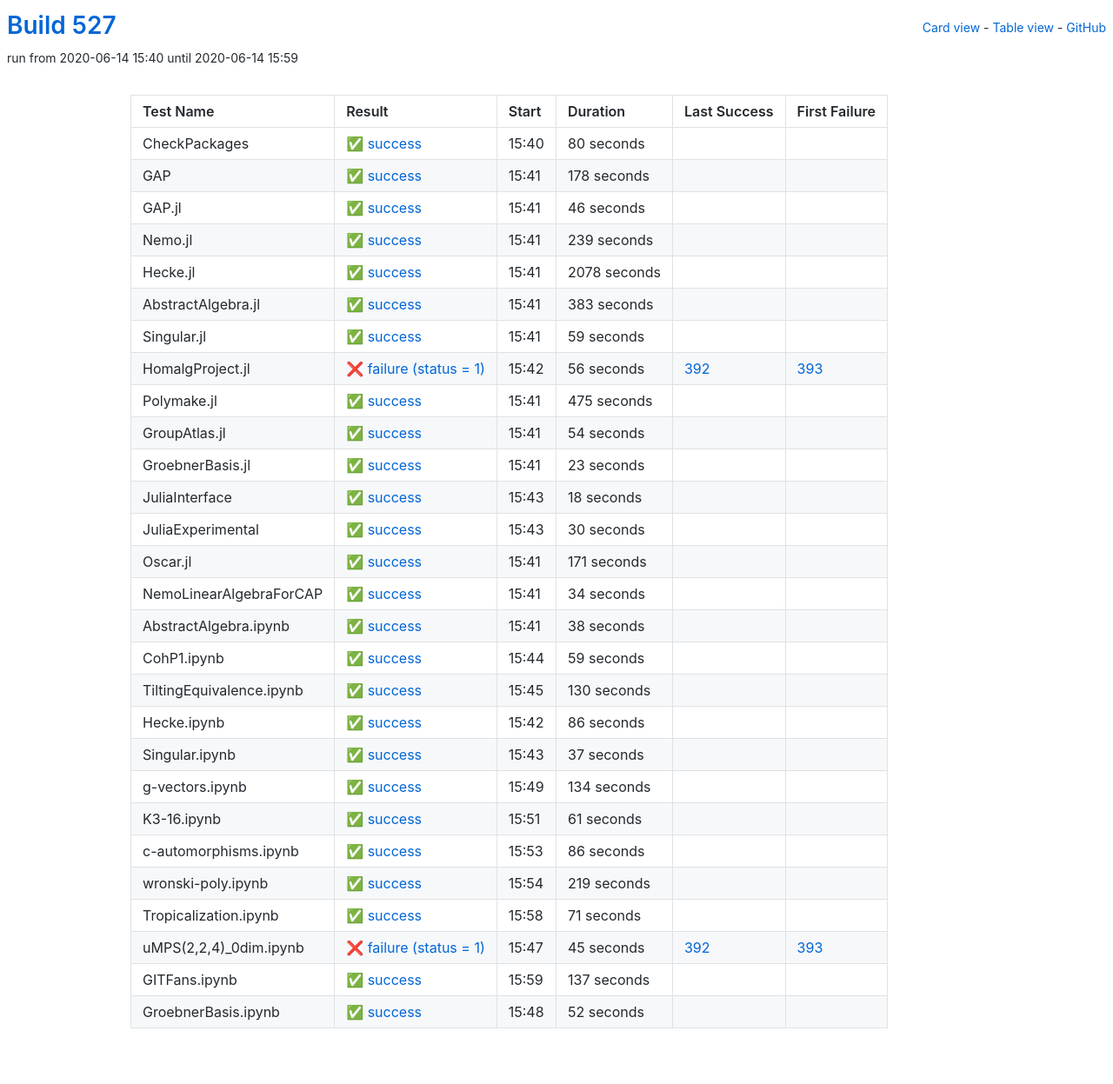
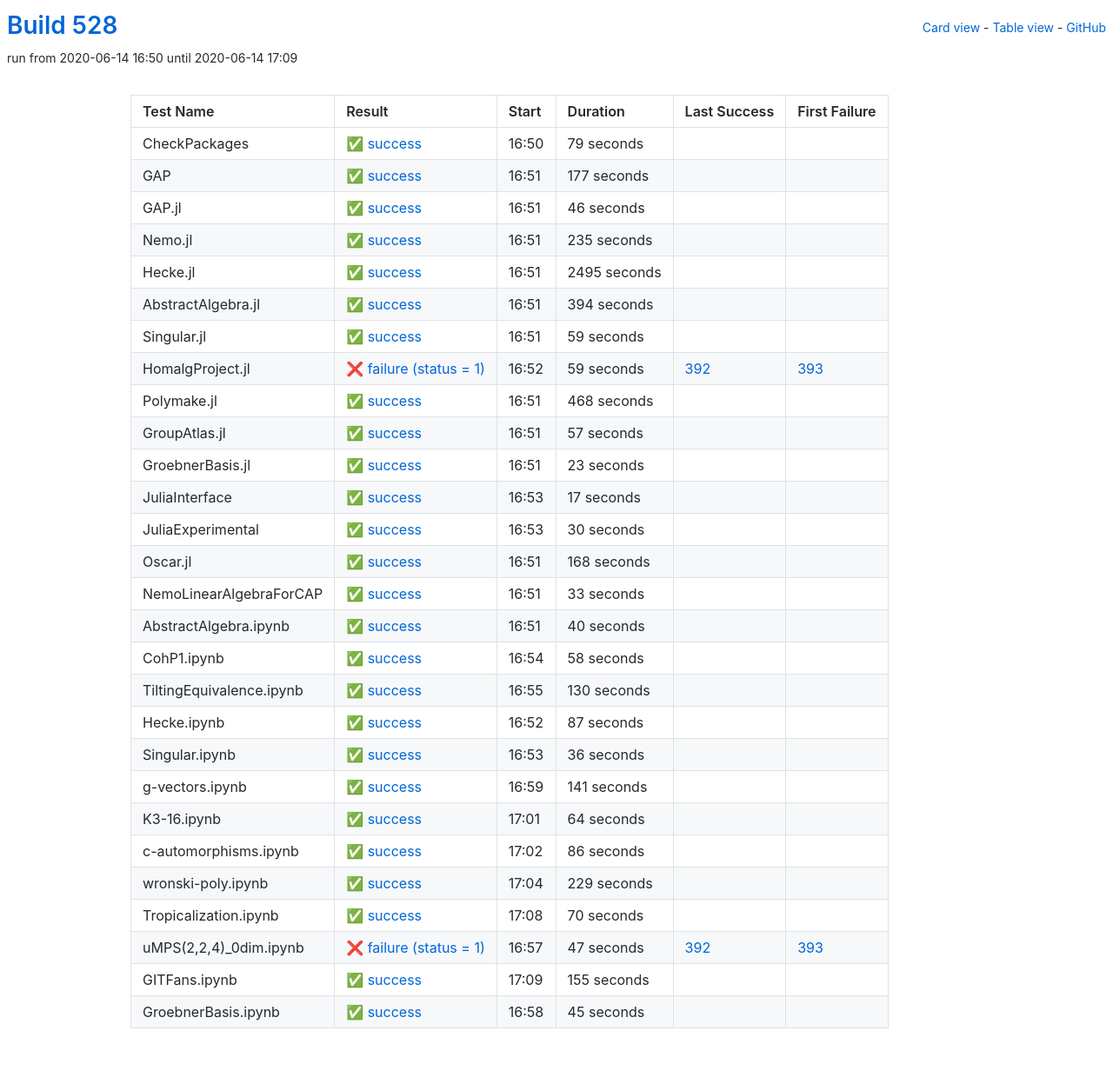
Before and after one commit to oscar-system/oscar-ci-status-1.4, a Jekyll site: the page built from table.html, in a window 1280 px wide. Shown: the whole page at 87% size. Built offline with Jekyll 4.4.1, drawn with Linux system fonts in a browser that asks for light colours.

Commit message:
Build #528

```diff
--- a/_data/ci.yml
+++ b/_data/ci.yml
@@ -1,6 +1,6 @@
 ---
-build: 527
-build_url: https://oscarci.mathematik.uni-kl.de/job/oscar-julia-1.4/527/
+build: 528
+build_url: https://oscarci.mathematik.uni-kl.de/job/oscar-julia-1.4/528/
 job: oscar-julia-1.4
 organization: oscar-system
 repo: oscar-ci-status-1.4
@@ -8,32 +8,32 @@ repourl: https://github.com/oscar-system/oscar-ci-status-1.4
 tests:
 - name: CheckPackages
   id: checkpackages
-  log: https://oscarci.mathematik.uni-kl.de/job/oscar-julia-1.4/527/artifact/logs/build-527/CheckPackages.log
-  start: 2020-06-14 15:40
+  log: https://oscarci.mathematik.uni-kl.de/job/oscar-julia-1.4/528/artifact/logs/build-528/CheckPackages.log
+  start: 2020-06-14 16:50
   success: true
   exitcode: 0
   status: success
-  duration: 80
+  duration: 79
   last_success: false
   last_success_url:
   first_failure: false
   first_failure_url:
 - name: GAP
   id: gap
-  log: https://oscarci.mathematik.uni-kl.de/job/oscar-julia-1.4/527/artifact/logs/build-527/GAP.log
-  start: 2020-06-14 15:41
+  log: https://oscarci.mathematik.uni-kl.de/job/oscar-julia-1.4/528/artifact/logs/build-528/GAP.log
+  start: 2020-06-14 16:51
   success: true
   exitcode: 0
   status: success
-  duration: 178
+  duration: 177
   last_success: false
   last_success_url:
   first_failure: false
   first_failure_url:
 - name: GAP.jl
   id: gap-jl
-  log: https://oscarci.mathematik.uni-kl.de/job/oscar-julia-1.4/527/artifact/logs/build-527/GAP.jl.log
-  start: 2020-06-14 15:41
+  log: https://oscarci.mathematik.uni-kl.de/job/oscar-julia-1.4/528/artifact/logs/build-528/GAP.jl.log
+  start: 2020-06-14 16:51
   success: true
   exitcode: 0
   status: success
@@ -44,44 +44,44 @@ tests:
   first_failure_url:
 - name: Nemo.jl
   id: nemo-jl
-  log: https://oscarci.mathematik.uni-kl.de/job/oscar-julia-1.4/527/artifact/logs/build-527/Nemo.jl.log
-  start: 2020-06-14 15:41
+  log: https://oscarci.mathematik.uni-kl.de/job/oscar-julia-1.4/528/artifact/logs/build-528/Nemo.jl.log
+  start: 2020-06-14 16:51
   success: true
   exitcode: 0
   status: success
-  duration: 239
+  duration: 235
   last_success: false
   last_success_url:
   first_failure: false
   first_failure_url:
 - name: Hecke.jl
   id: hecke-jl
-  log: https://oscarci.mathematik.uni-kl.de/job/oscar-julia-1.4/527/artifact/logs/build-527/Hecke.jl.log
-  start: 2020-06-14 15:41
+  log: https://oscarci.mathematik.uni-kl.de/job/oscar-julia-1.4/528/artifact/logs/build-528/Hecke.jl.log
+  start: 2020-06-14 16:51
   success: true
   exitcode: 0
   status: success
-  duration: 2078
+  duration: 2495
   last_success: false
   last_success_url:
   first_failure: false
   first_failure_url:
 - name: AbstractAlgebra.jl
   id: abstractalgebra-jl
-  log: https://oscarci.mathematik.uni-kl.de/job/oscar-julia-1.4/527/artifact/logs/build-527/AbstractAlgebra.jl.log
-  start: 2020-06-14 15:41
+  log: https://oscarci.mathematik.uni-kl.de/job/oscar-julia-1.4/528/artifact/logs/build-528/AbstractAlgebra.jl.log
+  start: 2020-06-14 16:51
   success: true
   exitcode: 0
   status: success
-  duration: 383
+  duration: 394
   last_success: false
   last_success_url:
   first_failure: false
   first_failure_url:
 - name: Singular.jl
   id: singular-jl
-  log: https://oscarci.mathematik.uni-kl.de/job/oscar-julia-1.4/527/artifact/logs/build-527/Singular.jl.log
-  start: 2020-06-14 15:41
+  log: https://oscarci.mathematik.uni-kl.de/job/oscar-julia-1.4/528/artifact/logs/build-528/Singular.jl.log
+  start: 2020-06-14 16:51
   success: true
   exitcode: 0
   status: success
@@ -92,44 +92,44 @@ tests:
   first_failure_url:
 - name: HomalgProject.jl
   id: homalgproject-jl
-  log: https://oscarci.mathematik.uni-kl.de/job/oscar-julia-1.4/527/artifact/logs/build-527/HomalgProject.jl.log
-  start: 2020-06-14 15:42
+  log: https://oscarci.mathematik.uni-kl.de/job/oscar-julia-1.4/528/artifact/logs/build-528/HomalgProject.jl.log
+  start: 2020-06-14 16:52
   success: false
   exitcode: 1
   status: failure
-  duration: 56
+  duration: 59
   last_success: 392
   last_success_url: https://oscarci.mathematik.uni-kl.de/job/oscar-julia-1.4/392/
   first_failure: 393
   first_failure_url: https://oscarci.mathematik.uni-kl.de/job/oscar-julia-1.4/393/
 - name: Polymake.jl
   id: polymake-jl
-  log: https://oscarci.mathematik.uni-kl.de/job/oscar-julia-1.4/527/artifact/logs/build-527/Polymake.jl.log
-  start: 2020-06-14 15:41
+  log: https://oscarci.mathematik.uni-kl.de/job/oscar-julia-1.4/528/artifact/logs/build-528/Polymake.jl.log
+  start: 2020-06-14 16:51
   success: true
   exitcode: 0
   status: success
-  duration: 475
+  duration: 468
   last_success: false
   last_success_url:
   first_failure: false
   first_failure_url:
 - name: GroupAtlas.jl
   id: groupatlas-jl
-  log: https://oscarci.mathematik.uni-kl.de/job/oscar-julia-1.4/527/artifact/logs/build-527/GroupAtlas.jl.log
-  start: 2020-06-14 15:41
+  log: https://oscarci.mathematik.uni-kl.de/job/oscar-julia-1.4/528/artifact/logs/build-528/GroupAtlas.jl.log
+  start: 2020-06-14 16:51
   success: true
   exitcode: 0
   status: success
-  duration: 54
+  duration: 57
   last_success: false
   last_success_url:
   first_failure: false
   first_failure_url:
 - name: GroebnerBasis.jl
   id: groebnerbasis-jl
-  log: https://oscarci.mathematik.uni-kl.de/job/oscar-julia-1.4/527/artifact/logs/build-527/GroebnerBasis.jl.log
-  start: 2020-06-14 15:41
+  log: https://oscarci.mathematik.uni-kl.de/job/oscar-julia-1.4/528/artifact/logs/build-528/GroebnerBasis.jl.log
+  start: 2020-06-14 16:51
   success: true
   exitcode: 0
   status: success
@@ -140,20 +140,20 @@ tests:
   first_failure_url:
 - name: JuliaInterface
   id: juliainterface
-  log: https://oscarci.mathematik.uni-kl.de/job/oscar-julia-1.4/527/artifact/logs/build-527/JuliaInterface.log
-  start: 2020-06-14 15:43
+  log: https://oscarci.mathematik.uni-kl.de/job/oscar-julia-1.4/528/artifact/logs/build-528/JuliaInterface.log
+  start: 2020-06-14 16:53
   success: true
   exitcode: 0
   status: success
-  duration: 18
+  duration: 17
   last_success: false
   last_success_url:
   first_failure: false
   first_failure_url:
 - name: JuliaExperimental
   id: juliaexperimental
-  log: https://oscarci.mathematik.uni-kl.de/job/oscar-julia-1.4/527/artifact/logs/build-527/JuliaExperimental.log
-  start: 2020-06-14 15:43
+  log: https://oscarci.mathematik.uni-kl.de/job/oscar-julia-1.4/528/artifact/logs/build-528/JuliaExperimental.log
+  start: 2020-06-14 16:53
   success: true
   exitcode: 0
   status: success
@@ -164,56 +164,56 @@ tests:
   first_failure_url:
 - name: Oscar.jl
   id: oscar-jl
-  log: https://oscarci.mathematik.uni-kl.de/job/oscar-julia-1.4/527/artifact/logs/build-527/Oscar.jl.log
-  start: 2020-06-14 15:41
+  log: https://oscarci.mathematik.uni-kl.de/job/oscar-julia-1.4/528/artifact/logs/build-528/Oscar.jl.log
+  start: 2020-06-14 16:51
   success: true
   exitcode: 0
   status: success
-  duration: 171
+  duration: 168
   last_success: false
   last_success_url:
   first_failure: false
   first_failure_url:
 - name: NemoLinearAlgebraForCAP
   id: nemolinearalgebraforcap
-  log: https://oscarci.mathematik.uni-kl.de/job/oscar-julia-1.4/527/artifact/logs/build-527/NemoLinearAlgebraForCAP.log
-  start: 2020-06-14 15:41
+  log: https://oscarci.mathematik.uni-kl.de/job/oscar-julia-1.4/528/artifact/logs/build-528/NemoLinearAlgebraForCAP.log
+  start: 2020-06-14 16:51
   success: true
   exitcode: 0
   status: success
-  duration: 34
+  duration: 33
   last_success: false
   last_success_url:
   first_failure: false
   first_failure_url:
 - name: AbstractAlgebra.ipynb
   id: abstractalgebra-ipynb
-  log: https://oscarci.mathematik.uni-kl.de/job/oscar-julia-1.4/527/artifact/logs/build-527/AbstractAlgebra.ipynb.log
-  start: 2020-06-14 15:41
+  log: https://oscarci.mathematik.uni-kl.de/job/oscar-julia-1.4/528/artifact/logs/build-528/AbstractAlgebra.ipynb.log
+  start: 2020-06-14 16:51
   success: true
   exitcode: 0
   status: success
-  duration: 38
+  duration: 40
   last_success: false
   last_success_url:
   first_failure: false
   first_failure_url:
 - name: CohP1.ipynb
   id: cohp1-ipynb
-  log: https://oscarci.mathematik.uni-kl.de/job/oscar-julia-1.4/527/artifact/logs/build-527/CohP1.ipynb.log
-  start: 2020-06-14 15:44
+  log: https://oscarci.mathematik.uni-kl.de/job/oscar-julia-1.4/528/artifact/logs/build-528/CohP1.ipynb.log
+  start: 2020-06-14 16:54
   success: true
   exitcode: 0
   status: success
-  duration: 59
+  duration: 58
   last_success: false
   last_success_url:
   first_failure: false
   first_failure_url:
 - name: TiltingEquivalence.ipynb
   id: tiltingequivalence-ipynb
-  log: https://oscarci.mathematik.uni-kl.de/job/oscar-julia-1.4/527/artifact/logs/build-527/TiltingEquivalence.ipynb.log
-  start: 2020-06-14 15:45
+  log: https://oscarci.mathematik.uni-kl.de/job/oscar-julia-1.4/528/artifact/logs/build-528/TiltingEquivalence.ipynb.log
+  start: 2020-06-14 16:55
   success: true
   exitcode: 0
   status: success
@@ -224,56 +224,56 @@ tests:
   first_failure_url:
 - name: Hecke.ipynb
   id: hecke-ipynb
-  log: https://oscarci.mathematik.uni-kl.de/job/oscar-julia-1.4/527/artifact/logs/build-527/Hecke.ipynb.log
-  start: 2020-06-14 15:42
+  log: https://oscarci.mathematik.uni-kl.de/job/oscar-julia-1.4/528/artifact/logs/build-528/Hecke.ipynb.log
+  start: 2020-06-14 16:52
   success: true
   exitcode: 0
   status: success
-  duration: 86
+  duration: 87
   last_success: false
   last_success_url:
   first_failure: false
   first_failure_url:
 - name: Singular.ipynb
   id: singular-ipynb
-  log: https://oscarci.mathematik.uni-kl.de/job/oscar-julia-1.4/527/artifact/logs/build-527/Singular.ipynb.log
-  start: 2020-06-14 15:43
+  log: https://oscarci.mathematik.uni-kl.de/job/oscar-julia-1.4/528/artifact/logs/build-528/Singular.ipynb.log
+  start: 2020-06-14 16:53
   success: true
   exitcode: 0
   status: success
-  duration: 37
+  duration: 36
   last_success: false
   last_success_url:
   first_failure: false
   first_failure_url:
 - name: g-vectors.ipynb
   id: g-vectors-ipynb
-  log: https://oscarci.mathematik.uni-kl.de/job/oscar-julia-1.4/527/artifact/logs/build-527/g-vectors.ipynb.log
-  start: 2020-06-14 15:49
+  log: https://oscarci.mathematik.uni-kl.de/job/oscar-julia-1.4/528/artifact/logs/build-528/g-vectors.ipynb.log
+  start: 2020-06-14 16:59
   success: true
   exitcode: 0
   status: success
-  duration: 134
+  duration: 141
   last_success: false
   last_success_url:
   first_failure: false
   first_failure_url:
 - name: K3-16.ipynb
   id: k3-16-ipynb
-  log: https://oscarci.mathematik.uni-kl.de/job/oscar-julia-1.4/527/artifact/logs/build-527/K3-16.ipynb.log
-  start: 2020-06-14 15:51
+  log: https://oscarci.mathematik.uni-kl.de/job/oscar-julia-1.4/528/artifact/logs/build-528/K3-16.ipynb.log
+  start: 2020-06-14 17:01
   success: true
   exitcode: 0
   status: success
-  duration: 61
+  duration: 64
   last_success: false
   last_success_url:
   first_failure: false
   first_failure_url:
 - name: c-automorphisms.ipynb
   id: c-automorphisms-ipynb
-  log: https://oscarci.mathematik.uni-kl.de/job/oscar-julia-1.4/527/artifact/logs/build-527/c-automorphisms.ipynb.log
-  start: 2020-06-14 15:53
+  log: https://oscarci.mathematik.uni-kl.de/job/oscar-julia-1.4/528/artifact/logs/build-528/c-automorphisms.ipynb.log
+  start: 2020-06-14 17:02
   success: true
   exitcode: 0
   status: success
@@ -284,60 +284,60 @@ tests:
   first_failure_url:
 - name: wronski-poly.ipynb
   id: wronski-poly-ipynb
-  log: https://oscarci.mathematik.uni-kl.de/job/oscar-julia-1.4/527/artifact/logs/build-527/wronski-poly.ipynb.log
-  start: 2020-06-14 15:54
+  log: https://oscarci.mathematik.uni-kl.de/job/oscar-julia-1.4/528/artifact/logs/build-528/wronski-poly.ipynb.log
+  start: 2020-06-14 17:04
   success: true
   exitcode: 0
   status: success
-  duration: 219
+  duration: 229
   last_success: false
   last_success_url:
   first_failure: false
   first_failure_url:
 - name: Tropicalization.ipynb
   id: tropicalization-ipynb
-  log: https://oscarci.mathematik.uni-kl.de/job/oscar-julia-1.4/527/artifact/logs/build-527/Tropicalization.ipynb.log
-  start: 2020-06-14 15:58
+  log: https://oscarci.mathematik.uni-kl.de/job/oscar-julia-1.4/528/artifact/logs/build-528/Tropicalization.ipynb.log
+  start: 2020-06-14 17:08
   success: true
   exitcode: 0
   status: success
-  duration: 71
+  duration: 70
   last_success: false
   last_success_url:
   first_failure: false
   first_failure_url:
 - name: uMPS(2,2,4)_0dim.ipynb
   id: umps-2-2-4-0dim-ipynb
-  log: https://oscarci.mathematik.uni-kl.de/job/oscar-julia-1.4/527/artifact/logs/build-527/uMPS-2-2-4-_0dim.ipynb.log
-  start: 2020-06-14 15:47
+  log: https://oscarci.mathematik.uni-kl.de/job/oscar-julia-1.4/528/artifact/logs/build-528/uMPS-2-2-4-_0dim.ipynb.log
+  start: 2020-06-14 16:57
   success: false
   exitcode: 1
   status: failure
-  duration: 45
+  duration: 47
   last_success: 392
   last_success_url: https://oscarci.mathematik.uni-kl.de/job/oscar-julia-1.4/392/
   first_failure: 393
   first_failure_url: https://oscarci.mathematik.uni-kl.de/job/oscar-julia-1.4/393/
 - name: GITFans.ipynb
   id: gitfans-ipynb
-  log: https://oscarci.mathematik.uni-kl.de/job/oscar-julia-1.4/527/artifact/logs/build-527/GITFans.ipynb.log
-  start: 2020-06-14 15:59
+  log: https://oscarci.mathematik.uni-kl.de/job/oscar-julia-1.4/528/artifact/logs/build-528/GITFans.ipynb.log
+  start: 2020-06-14 17:09
   success: true
   exitcode: 0
   status: success
-  duration: 137
+  duration: 155
   last_success: false
   last_success_url:
   first_failure: false
   first_failure_url:
 - name: GroebnerBasis.ipynb
   id: groebnerbasis-ipynb
-  log: https://oscarci.mathematik.uni-kl.de/job/oscar-julia-1.4/527/artifact/logs/build-527/GroebnerBasis.ipynb.log
-  start: 2020-06-14 15:48
+  log: https://oscarci.mathematik.uni-kl.de/job/oscar-julia-1.4/528/artifact/logs/build-528/GroebnerBasis.ipynb.log
+  start: 2020-06-14 16:58
   success: true
   exitcode: 0
   status: success
-  duration: 52
+  duration: 45
   last_success: false
   last_success_url:
   first_failure: false
```
Also changed, not shown: README.md.
